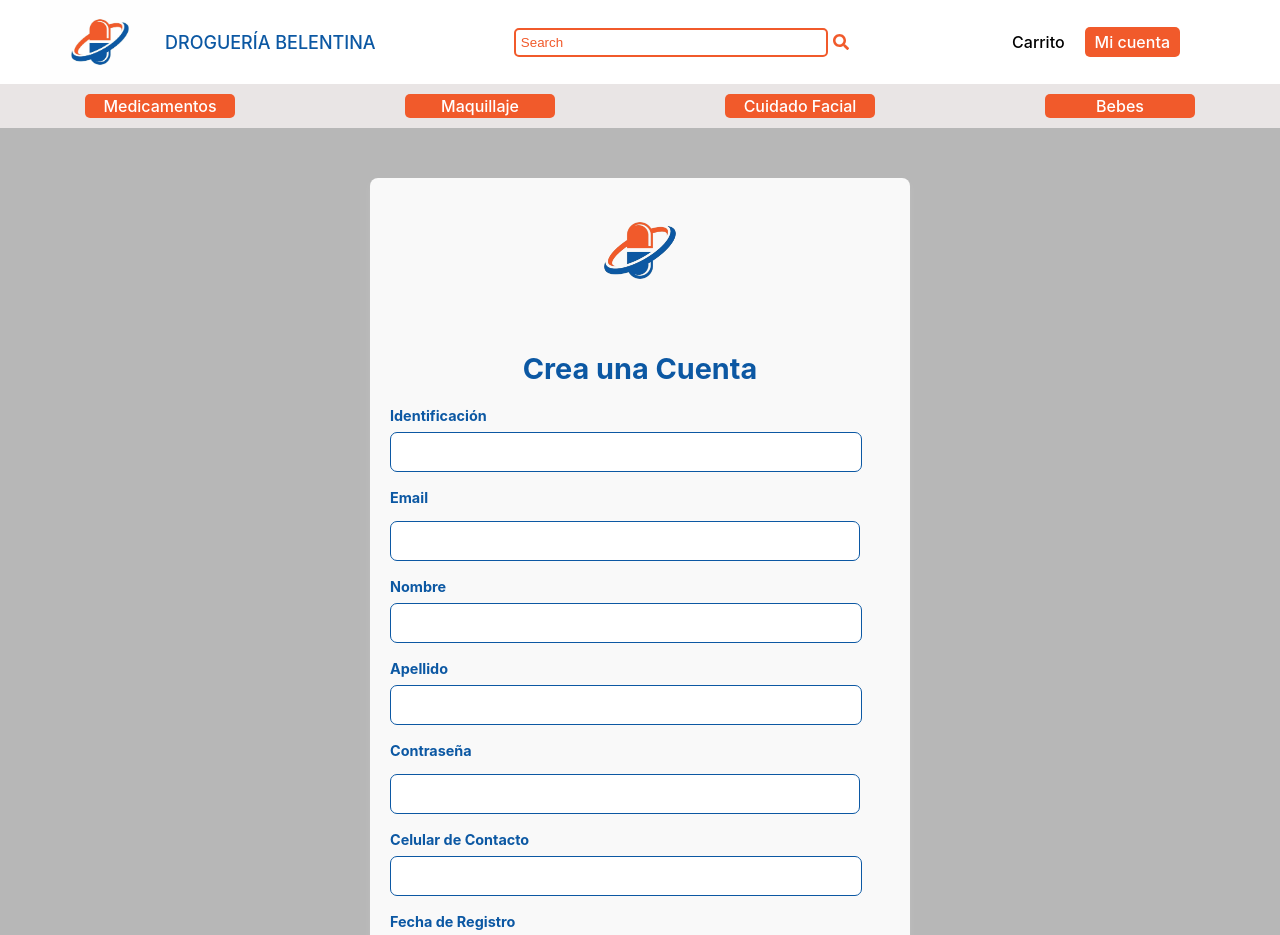
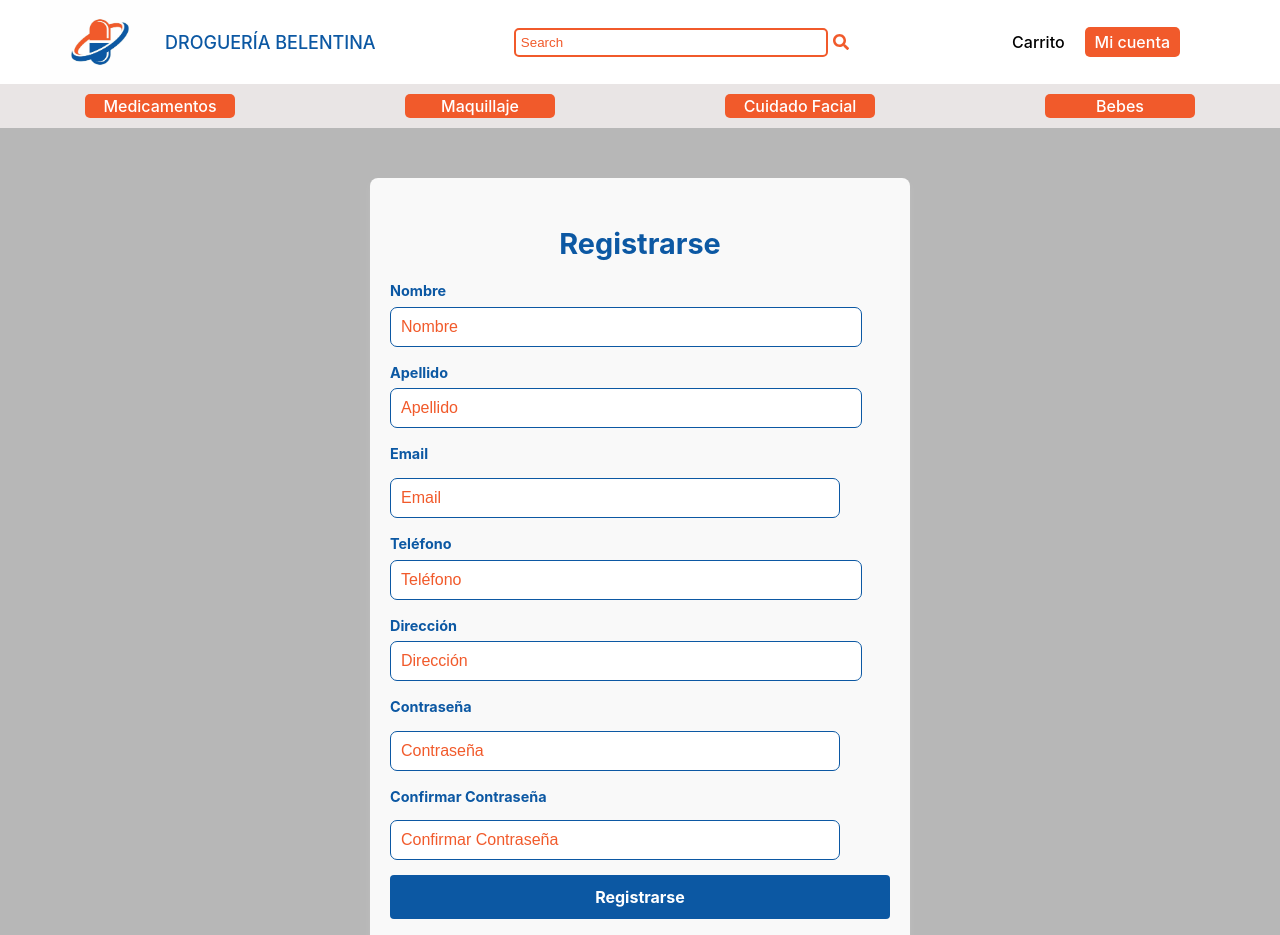
Before and after one commit to jbeleno/belentina, a React (Vite) app in the folder frontend/: page /register in a window 1280 px wide. Shown: the top 935 px of the page. Built offline with nearby package versions, Linux system fonts and the light colour scheme.

Commit message:
prueba subir

```diff
--- a/frontend/src/App.jsx
+++ b/frontend/src/App.jsx
@@ -1,5 +1,4 @@
-// src/App.jsx
-import React from 'react';
+import React, { useEffect, useState } from 'react';
 import { Routes, Route, BrowserRouter, Navigate } from 'react-router-dom';
 import Home from './pages/Home.jsx';
 import About from './pages/About.jsx';
@@ -14,7 +13,44 @@ import Admin from './pages/Admin.jsx'; // Página protegida
 import Register from './pages/Register.jsx';
 
 const App = () => {
-  const isAuthenticated = !!localStorage.getItem('token'); // Verifica si el token existe
+  const [isAuthenticated, setIsAuthenticated] = useState(false);
+  const [loading, setLoading] = useState(true); // Estado de carga
+
+  useEffect(() => {
+    const token = localStorage.getItem('token');
+    if (token) {
+      // Aquí verificamos si el token es válido
+      fetch('/api/usuario/perfil', {
+        method: 'GET',
+        headers: {
+          'Authorization': `Bearer ${token}`
+        }
+      })
+      .then(response => response.json())
+      .then(data => {
+        if (data && data.usuario) {
+          setIsAuthenticated(true);
+        } else {
+          localStorage.removeItem('token'); // Si no es válido, eliminar el token
+          setIsAuthenticated(false);
+        }
+      })
+      .catch(err => {
+        console.error('Error al verificar el token', err);
+        localStorage.removeItem('token');
+        setIsAuthenticated(false);
+      })
+      .finally(() => {
+        setLoading(false); // Una vez verificado, detén el estado de carga
+      });
+    } else {
+      setLoading(false); // Si no hay token, también terminamos la carga
+    }
+  }, []); // Solo se ejecuta una vez al cargar la aplicación
+
+  if (loading) {
+    return <div>Loading...</div>; // Muestra un mensaje de carga mientras verificas el token
+  }
 
   return (
     <div className="app-container">
@@ -26,6 +62,7 @@ const App = () => {
         <Route path="/login" element={<Login />} />
         <Route path="/home" element={<Home />} />
         <Route path="/cart" element={<Cart />} />
+        {/* Ruta protegida, solo accesible si está autenticado */}
         <Route path="/admin" element={isAuthenticated ? <Admin /> : <Navigate to="/login" />} />
         <Route path="*" element={<NotFound />} />
         <Route path="/register" element={<Register />} />
--- a/frontend/src/components/sass/Register.scss
+++ b/frontend/src/components/sass/Register.scss
@@ -1,3 +1,4 @@
+/* Register.scss */
 .register-container {
   display: flex;
   flex-direction: column;
@@ -44,7 +45,7 @@
         border-radius: 7px;
         font-size: 1em;
         transition: border-color 0.3s ease, box-shadow 0.3s ease; // Añadir transiciones para el borde y sombra
-          color: #f15a2b;
+        color: #000000;
         background-color: #fff;
         width: 90%;
 
@@ -59,9 +60,11 @@
           opacity: 1; // Asegurar que el opacity no afecte al color
         }
       }
+
       .input-email {
         width: 94%;
       }
+
       .input-password {
         width: 94%; // O un valor fijo si es necesario
       }
--- a/frontend/src/pages/Admin.jsx
+++ b/frontend/src/pages/Admin.jsx
@@ -1,23 +1,30 @@
-import React, { useEffect } from 'react';
+import React, { useEffect, useState } from 'react';
 import { useNavigate } from 'react-router-dom';
 
 const Admin = () => {
   const navigate = useNavigate();
+  const [loading, setLoading] = useState(true); // Estado de carga para mostrar hasta verificar la autenticación
 
   useEffect(() => {
     const token = localStorage.getItem('token');
     const userRole = localStorage.getItem('role'); // Recupera el rol del usuario
 
-    // Redirige a /home si no hay token o si el rol no es admin
+    // Si no hay token o el rol no es admin, redirige
     if (!token || userRole !== 'admin') {
       navigate('/home');
+    } else {
+      setLoading(false); // Si el usuario tiene el token y el rol, dejamos de cargar
     }
   }, [navigate]);
+
+  if (loading) {
+    return <div>Cargando...</div>; // Muestra un cargando mientras se valida la sesión
+  }
 
   return (
     <div>
       <h1>Bienvenido al Panel de Administración</h1>
-      <p>Solo los usuarios autenticados pueden ver esta página.</p>
+      <p>Solo los usuarios autenticados con rol de administrador pueden ver esta página.</p>
     </div>
   );
 };
--- a/frontend/src/pages/Login.jsx
+++ b/frontend/src/pages/Login.jsx
@@ -1,4 +1,4 @@
-import React, { useState } from 'react';
+import React, { useState, useEffect } from 'react';
 import { useNavigate } from 'react-router-dom';
 import '../components/sass/Login.scss';
 import axios from 'axios';
@@ -10,6 +10,21 @@ const Login = () => {
   const [loading, setLoading] = useState(false);
   const navigate = useNavigate();
 
+  // Verificar si ya está autenticado cuando el componente se monte
+  useEffect(() => {
+    const token = localStorage.getItem('token');
+    const role = localStorage.getItem('role');
+
+    if (token && role) {
+      // Si hay un token en el localStorage, redirigir según el rol
+      if (role === 'admin') {
+        navigate('/admin'); // Redirigir al panel de administración
+      } else if (role === 'user') {
+        navigate('/home'); // Redirigir al home
+      }
+    }
+  }, [navigate]);
+
   const handleSubmit = async (e) => {
     e.preventDefault();
     setLoading(true);
@@ -18,8 +33,14 @@ const Login = () => {
     try {
       // Realizar la solicitud POST al backend para autenticación
       const response = await axios.post('http://localhost:5000/api/auth/login', { email, password });
+
+      // Revisar la respuesta del backend para asegurarnos de que se reciban los datos correctos
+      console.log('Respuesta del servidor:', response.data);
+
       const { token, role } = response.data;
 
+      // Verificar si la respuesta tiene token y rol antes de almacenarlos
+      if (token && role) {
         // Almacenar el token y el rol en localStorage
         localStorage.setItem('token', token);
         localStorage.setItem('role', role); // Guardar el rol del usuario en localStorage
@@ -32,8 +53,11 @@ const Login = () => {
         } else {
           setError('Rol de usuario no reconocido');
         }
+      } else {
+        setError('No se recibieron datos válidos del servidor');
+      }
     } catch (err) {
-      console.error(err);
+      console.error('Error en la solicitud de login:', err);
       setError('Credenciales inválidas');
     } finally {
       setLoading(false);
--- a/frontend/src/pages/Register.jsx
+++ b/frontend/src/pages/Register.jsx
@@ -1,71 +1,62 @@
-// src/pages/Register.jsx
-import React, { useState } from 'react';
-import '../components/sass/Register.scss';
-import Company_logo from '../assets/img/logo.png';
+// Register.jsx
+import React, { useState } from "react";
+import axios from "axios";
+import { useNavigate } from "react-router-dom";
+import '../components/sass/Register.scss';  // Asegúrate de que la ruta sea correcta
 
 const Register = () => {
-  const [formData, setFormData] = useState({
-    identification: '',
-    userEmail: '',
-    firstName: '',
-    lastName: '',
-    userPassword: '',
-    contact: '',
-    registrationDate: '',
-    address: '',
-    termsAccepted: false,
-    dataPolicyAccepted: false,
-  });
+  const [nombre, setNombre] = useState("");
+  const [apellido, setApellido] = useState("");
+  const [email, setEmail] = useState("");
+  const [telefono, setTelefono] = useState("");
+  const [direccion, setDireccion] = useState("");
+  const [password, setPassword] = useState("");
+  const [confirmarPassword, setConfirmarPassword] = useState("");
+  const [role, setRole] = useState("user"); // Puedes ajustar este valor si es necesario
+  const [mensajeError, setMensajeError] = useState(null);
+  const navigate = useNavigate();
 
-  const handleChange = (e) => {
-    const { name, value, type, checked } = e.target;
-    setFormData({
-      ...formData,
-      [name]: type === 'checkbox' ? checked : value,
-    });
-  };
+  const handleSubmit = async (e) => {
+    e.preventDefault();
 
-  const handleSubmit = (e) => {
-    e.preventDefault();
-    // Agrega aquí la lógica de validación y envío del formulario
+    if (password !== confirmarPassword) {
+      setMensajeError('Las contraseñas no coinciden');
+      return;
+    }
+
+    const nuevoUsuario = {
+      nombre,
+      apellido_cliente: apellido,
+      email,
+      telefono_cliente: telefono,
+      direccion_cliente: direccion,
+      password,
+      role
+    };
+
+    try {
+      const response = await axios.post('http://localhost:5000/api/usuarios', nuevoUsuario);
+      console.log(response.data);
+      navigate('/login');
+    } catch (error) {
+      console.error('Error al registrar:', error.response ? error.response.data : error);
+      setMensajeError(error.response ? error.response.data.msg : 'Hubo un error al registrar al usuario');
+    }
   };
 
   return (
     <div className="register-container">
-      <img src={Company_logo} alt="Company_logo" className="Company_logo" />
-      <h2>Crea una Cuenta</h2>
+      <h2>Registrarse</h2>
       <form onSubmit={handleSubmit} className="register-form">
-        <div className="input-group">
-          <label>Identificación</label>
-          <input
-            type="text"
-            name="identification"
-            value={formData.identification}
-            onChange={handleChange}
-            required
-          />
-        </div>
-
-        <div className="input-group">
-          <label>Email</label>
-          <input
-            type="email"
-            className="input-email"
-            name="userEmail"
-            value={formData.userEmail}
-            onChange={handleChange}
-            required
-          />
-        </div>
+        {mensajeError && <p className="error-message">{mensajeError}</p>}
 
         <div className="input-group">
           <label>Nombre</label>
           <input
             type="text"
-            name="firstName"
-            value={formData.firstName}
-            onChange={handleChange}
-            required
+            placeholder="Nombre"
+            value={nombre}
+            onChange={(e) => setNombre(e.target.value)}
           />
         </div>
 
@@ -73,44 +64,29 @@ const Register = () => {
           <label>Apellido</label>
           <input
             type="text"
-            name="lastName"
-            value={formData.lastName}
-            onChange={handleChange}
-            required
+            placeholder="Apellido"
+            value={apellido}
+            onChange={(e) => setApellido(e.target.value)}
+          />
+        </div>
+
+        <div className="input-group input-email">
+          <label>Email</label>
+          <input
+            type="email"
+            placeholder="Email"
+            value={email}
+            onChange={(e) => setEmail(e.target.value)}
           />
         </div>
 
         <div className="input-group">
-          <label>Contraseña</label>
-          <input
-            type="password"
-            className="input-password"
-            name="userPassword"
-            value={formData.userPassword}
-            onChange={handleChange}
-            required
-          />
-        </div>
-
-        <div className="input-group">
-          <label>Celular de Contacto</label>
+          <label>Teléfono</label>
           <input
             type="text"
-            name="contact"
-            value={formData.contact}
-            onChange={handleChange}
-            required
-          />
-        </div>
-
-        <div className="input-group">
-          <label>Fecha de Registro</label>
-          <input
-            type="date"
-            name="registrationDate"  o
-            value={formData.registrationDate}
-            onChange={handleChange}
-            required
+            placeholder="Teléfono"
+            value={telefono}
+            onChange={(e) => setTelefono(e.target.value)}
           />
         </div>
 
@@ -118,40 +94,38 @@ const Register = () => {
           <label>Dirección</label>
           <input
             type="text"
-            name="address"
-            value={formData.address}
-            onChange={handleChange}
-            required
+            placeholder="Dirección"
+            value={direccion}
+            onChange={(e) => setDireccion(e.target.value)}
           />
         </div>
 
-        <div className="checkbox-group">
-          <label>
-            <input
-              type="checkbox"
-              name="termsAccepted"
-              checked={formData.termsAccepted}
-              onChange={handleChange}
-              required
-            />
-            Acepto términos y condiciones de uso
-          </label>
-          <label>
-            <input
-              type="checkbox"
-              name="dataPolicyAccepted"
-              checked={formData.dataPolicyAccepted}
-              onChange={handleChange}
-              required
-            />
-            Autorizo y acepto política de tratamiento de datos
-          </label>
+        <div className="input-group input-password">
+          <label>Contraseña</label>
+          <input
+            type="password"
+            placeholder="Contraseña"
+            value={password}
+            onChange={(e) => setPassword(e.target.value)}
+          />
         </div>
 
-        <button type="submit" className="submit-button">Crear</button>
+        <div className="input-group">
+          <label>Confirmar Contraseña</label>
+          <input
+            type="password"
+            placeholder="Confirmar Contraseña"
+            value={confirmarPassword}
+            onChange={(e) => setConfirmarPassword(e.target.value)}
+          />
+        </div>
+
+        <button type="submit" className="submit-button">Registrarse</button>
       </form>
 
-      <p>¿Ya tienes una cuenta? <a href="/login">Ingresa</a></p>
+      <p>
+        ¿Ya tienes cuenta? <a href="/login">Inicia sesión</a>
+      </p>
     </div>
   );
 };
```
Lines whose indentation alone changed are shown as unchanged.
